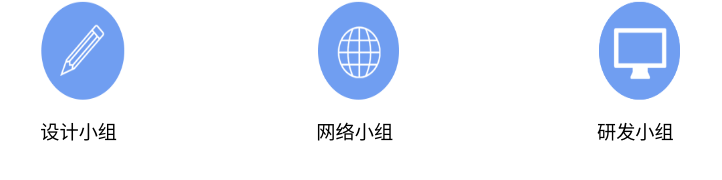
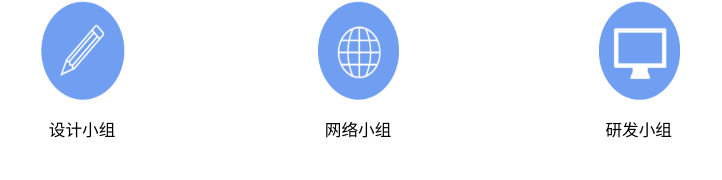
Before and after one commit to zhengxiangling/front, a plain HTML site: page term-i/second page/index.html in a window 1280 px wide. Shown: the part 560-740 px from the top of the page, 279-1001 px from the left. Drawn offline with Linux system fonts and the light colour scheme.

Commit message:
字体居中修订2

```diff
--- a/term-i/second page/css/css.css
+++ b/term-i/second page/css/css.css
@@ -29,11 +29,15 @@
 	background-image: url(../imges/sheji2.png);
 	cursor:pointer;
 }
-.sheji>p{
+.sheji>.zi{
 	width: 100%;
-	font-size: 1.2em;
+	display: block;
+	margin-top: 16.7%;
+}
+.sheji>.zi>p{
+	width: 80%;
+	font-size: 1.3vw;
 	font-family: "微软雅黑";
-	margin-top: 16.7%;
 	margin-left: auto;
 	margin-right: auto;
 }
@@ -57,11 +61,15 @@
 	background-image: url(../imges/wangluo2.png);
 	cursor:pointer;
 }
-.wangluo>p{
+.wangluo>.zi{
 	width: 100%;
-	font-size: 1.2em;
+	display: block;
+	margin-top: 16.7%;
+}
+.wangluo>.zi>p{
+	width: 80%;
+	font-size: 1.3vw;
 	font-family: "微软雅黑";
-	margin-top: 16.7%;
 	margin-left: auto;
 	margin-right: auto;
 }
@@ -85,11 +93,15 @@
 	background-image: url(../imges/yanfa2.png);
 	cursor:pointer;
 }
-.yanfa>p{
+.yanfa>.zi{
 	width: 100%;
-	font-size: 1.2em;
+	display: block;
+	margin-top: 16.7%;
+}
+.yanfa>.zi>p{
+	width: 80%;
+	font-size: 1.3vw;
 	font-family: "微软雅黑";
-	margin-top: 16.7%;
 	margin-left: auto;
 	margin-right: auto;
 }
--- a/term-i/second page/index.html
+++ b/term-i/second page/index.html
@@ -11,15 +11,15 @@
 		<div class="wrapper">
 			<div class="sheji">
 				<div class="picture"></div>
-				<p>设计小组</p>
+				<div class="zi"><p>设计小组</p></div>
 			</div>
 			<div class="wangluo">
 				<div class="picture"></div>
-				<p>网络小组</p>
+				<div class="zi"><p>网络小组</p></div>
 			</div>
 			<div class="yanfa">
 				<div class="picture"></div>
-				<p>研发小组</p>
+				<div class="zi"><p>研发小组</p></div>
 			</div>
 		</div>
 	</body>
```
